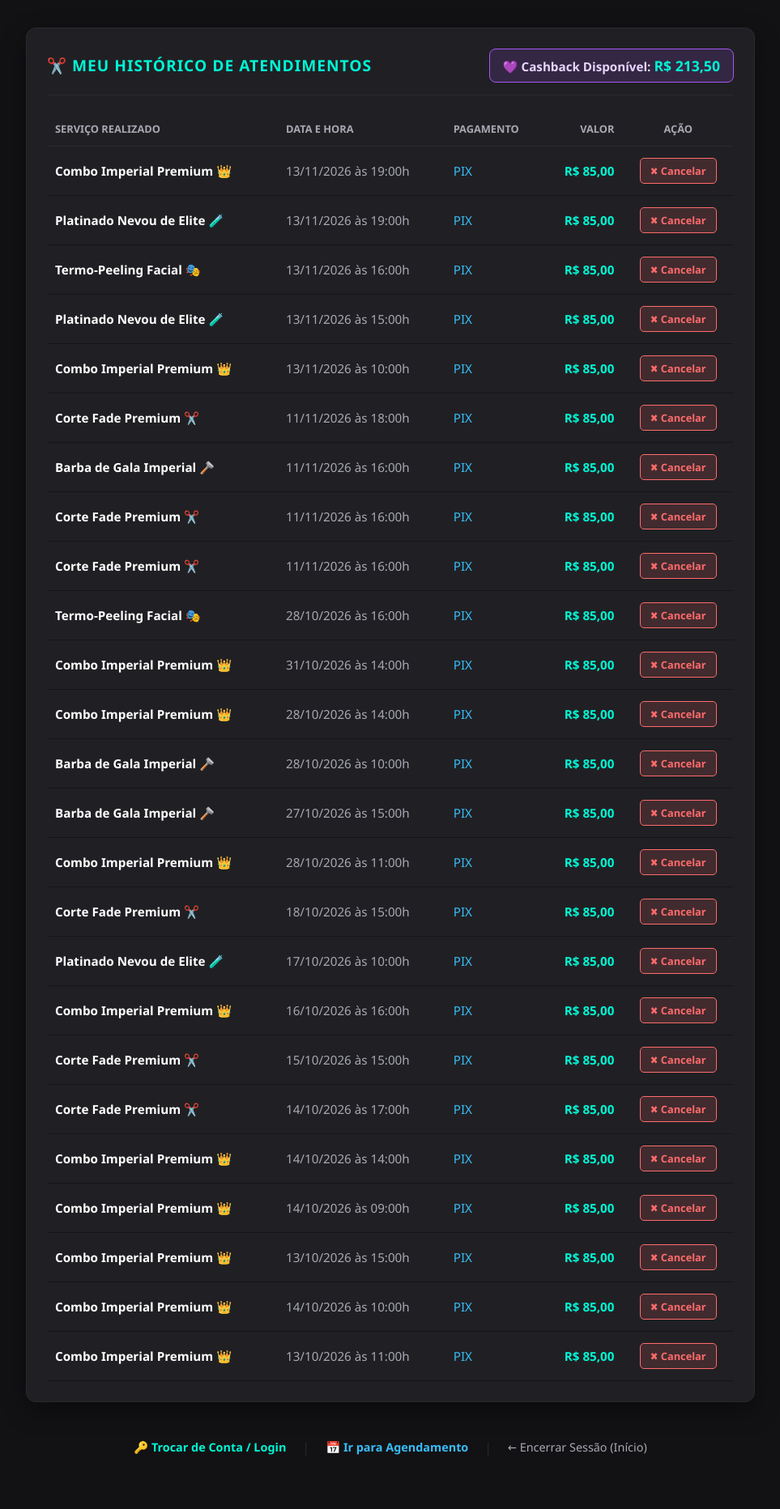
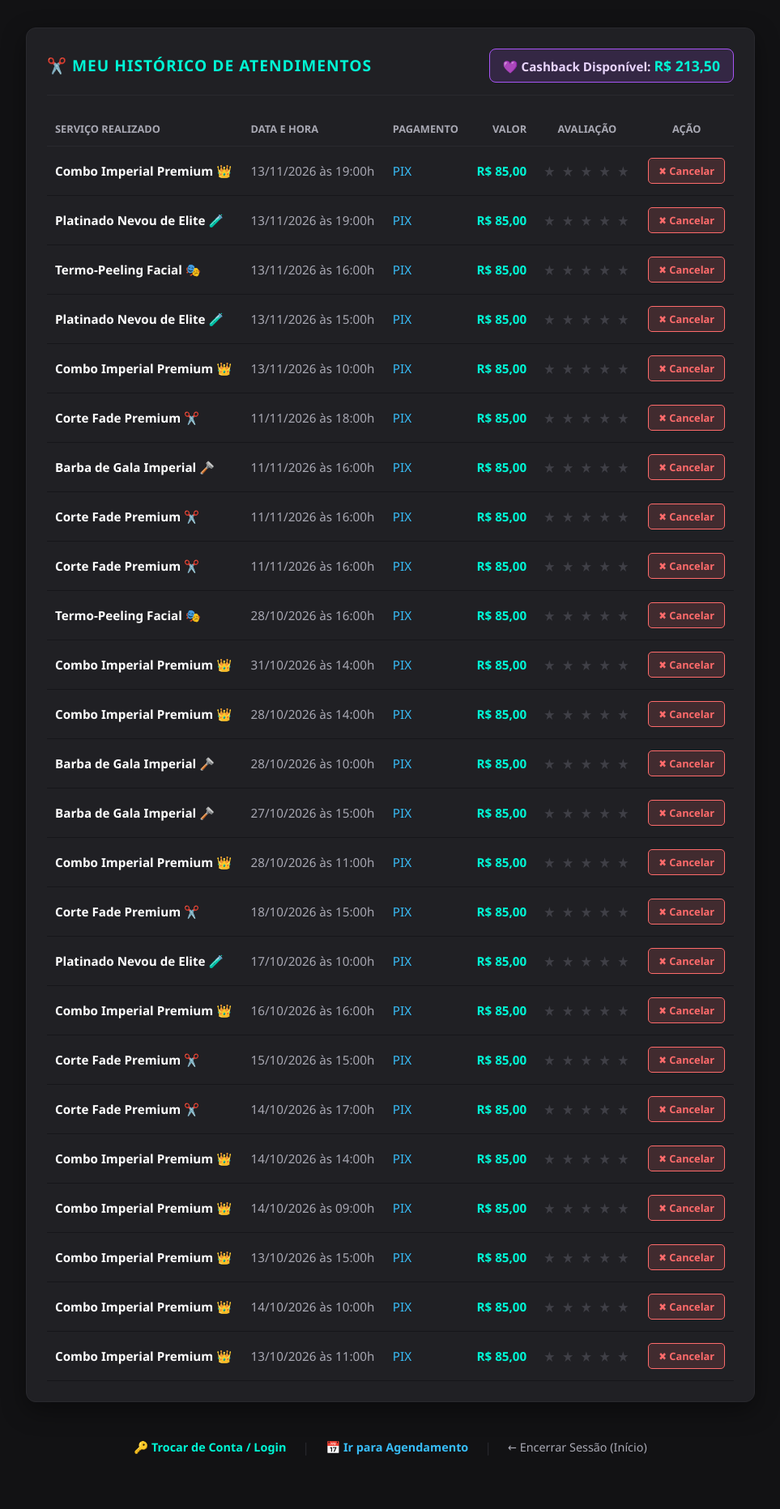
Before and after one commit to Conceicao-creator/barbershop-premium, a Django app: page /servicos/ in a window 1280 px wide. Shown: the part 864-2728 px from the top of the page at 81% size, without its empty margins (158-1121 px from the left). Run offline with Django 5.2, Linux system fonts and the light colour scheme; a user stored in the database is signed in; data comes from the database, SQL or seed files in the repository; both versions use the stored data as it was after the commit.

Commit message:
feat: adicionar avaliacao com estrelas no historico e conectar fabrica de cupons

```diff
--- a/barbershop_server/models.py
+++ b/barbershop_server/models.py
@@ -13,6 +13,8 @@ class Agendamento(models.Model):
     desconto_aplicado = models.FloatField(default=0.00)
     # 🔑 A NOVA CHAVE DO CAIXA: Guarda se foi PIX, Cartão, Dinheiro ou Saldo!
     meio_pagamento = models.CharField(max_length=20, default='PIX')
+    avaliacao = models.IntegerField(default=0)
+
 
     def __str__(self):
         return f"{self.cliente.username} - {self.servico} ({self.meio_pagamento})"
--- a/barbershop_server/urls.py
+++ b/barbershop_server/urls.py
@@ -297,20 +297,22 @@ def cadastrar_cupom(request):
     msg_sucesso = ""
     msg_erro = ""
     if request.method == 'POST':
-        codigo = request.POST.get('codigo_cupom', '').upper().strip()
+        codigo = request.POST.get('codigo', '').upper().strip()
         valor = request.POST.get('valor_desconto', '0.00')
         try:
             valor_num = float(valor)
             if CupomDesconto.objects.filter(codigo=codigo).exists():
-                msg_erro = f"O cupom {codigo} ja esta cadastrado na fabrica!"
+                msg_erro = f"O cupom {codigo} já está cadastrado na fábrica!"
             else:
                 CupomDesconto.objects.create(codigo=codigo, valor_desconto=valor_num, ativo=True)
-                msg_sucesso = f"Cupom {codigo} de R$ {valor_num:.2f} fabricado com sucesso!"
+                msg_sucesso = f"✓ Cupom {codigo} de R$ {valor_num:.2f} fabricado com sucesso!"
         except ValueError:
-            msg_erro = "Digite um valor de desconto numerico valido!"
+            msg_erro = "Digite um valor de desconto numérico válido!"
 
-    cupons_ativos = CupomDesconto.objects.filter(ativo=True)
-    return render(request, 'fabrica_cupons.html', {'msg_sucesso': msg_sucesso, 'msg_erro': msg_erro, 'cupons_ativos': cupons_ativos})
+        lista_cupons = CupomDesconto.objects.filter(ativo=True).exclude(codigo='').order_by('-id')
+
+        return render(request, 'cadastro_cupom.html', {'msg_sucesso': msg_sucesso, 'msg_erro': msg_erro, 'lista_cupons': lista_cupons})
+
 
 
 def disparar_zap(request, agendamento_id):
@@ -366,6 +368,13 @@ def exportar_caixa(request):
 
     return response
 
+def avaliar_corte(request, agendamento_id, nota):
+    if request.user.is_authenticated and 1 <= nota <= 5:
+        corte = Agendamento.objects.filter(id=agendamento_id, cliente=request.user).first()
+        if corte:
+            corte.avaliacao = nota
+            corte.save()
+    return redirect('servicos')
 
 # MATRIZ DE URLS DO SISTEMA IMPERIAL:
 urlpatterns = [
@@ -384,5 +393,5 @@ urlpatterns = [
     path('fabrica-cupons/', cadastrar_cupom, name='cadastrar_cupom'),
     path('cancelar-corte/<int:agendamento_id>/', cancelar_corte, name='cancelar_corte'),
     path('exportar-caixa/', exportar_caixa, name='exportar_caixa'),
-
+    path('avaliar-corte/<int:agendamento_id>/<int:nota>/', avaliar_corte, name='avaliar_corte'),
 ]
--- a/templates/servicos.html
+++ b/templates/servicos.html
@@ -119,14 +119,20 @@
             </div>
         </div>
 
-        <div style="overflow-x: auto;">
-    <table style="width: 100%; border-collapse: collapse; text-align: left; font-size: 0.95rem;">
+                <div style="overflow-x: auto;">
+            <style>
+                .estrela-ativa { text-decoration: none; color: #FFD700; }
+                .estrela-inativa { text-decoration: none; color: #3f3f46; }
+            </style>
+
+            <table style="width: 100%; border-collapse: collapse; text-align: left; font-size: 0.95rem;">
                 <thead>
                     <tr style="color: #A8A8B3; font-size: 0.8rem; text-transform: uppercase; border-bottom: 1px solid #29292e;">
                         <th style="padding: 12px 10px;">Serviço Realizado</th>
                         <th style="padding: 12px 10px;">Data e Hora</th>
                         <th style="padding: 12px 10px;">Pagamento</th>
                         <th style="padding: 12px 10px; text-align: right;">Valor</th>
+                        <th style="padding: 12px 10px; text-align: center;">Avaliação</th>
                         <th style="padding: 12px 10px; text-align: center;">Ação</th>
                     </tr>
                 </thead>
@@ -137,11 +143,19 @@
                         <td style="padding: 14px 10px; color: #A8A8B3;">{{ corte.data }} às {{ corte.horario }}</td>
                         <td style="padding: 14px 10px; color: #38bdf8;">{{ corte.meio_pagamento }}</td>
                         <td style="padding: 14px 10px; text-align: right; color: #00F5D4; font-weight: bold;">R$ {{ corte.valor_bruto|floatformat:2 }}</td>
+                        <td style="padding: 14px 10px; text-align: center; font-size: 1.1rem; letter-spacing: 2px;">
+                            <a href="/avaliar-corte/{{ corte.id }}/1/" class="{% if corte.avaliacao >= 1 %}estrela-ativa{% else %}estrela-inativa{% endif %}">★</a>
+                            <a href="/avaliar-corte/{{ corte.id }}/2/" class="{% if corte.avaliacao >= 2 %}estrela-ativa{% else %}estrela-inativa{% endif %}">★</a>
+                            <a href="/avaliar-corte/{{ corte.id }}/3/" class="{% if corte.avaliacao >= 3 %}estrela-ativa{% else %}estrela-inativa{% endif %}">★</a>
+                            <a href="/avaliar-corte/{{ corte.id }}/4/" class="{% if corte.avaliacao >= 4 %}estrela-ativa{% else %}estrela-inativa{% endif %}">★</a>
+                            <a href="/avaliar-corte/{{ corte.id }}/5/" class="{% if corte.avaliacao >= 5 %}estrela-ativa{% else %}estrela-inativa{% endif %}">★</a>
+                        </td>
                         <td style="padding: 14px 10px; text-align: center;">
                             <a href="/cancelar-corte/{{ corte.id }}/" onclick="return confirm('Deseja realmente cancelar este agendamento?');" style="background-color: rgba(255, 107, 107, 0.15); border: 1px solid #FF6B6B; color: #FF6B6B; padding: 6px 12px; border-radius: 5px; text-decoration: none; font-size: 0.8rem; font-weight: bold; display: inline-block;">
                                 ✖ Cancelar
                             </a>
                         </td>
+
                     </tr>
                     {% empty %}
                     <tr>
```
Also changed, not shown: templates/faturamento.html (+3 -6 lines), barbershop_server/migrations/0005_agendamento_avaliacao.py (added), db.sqlite3.
